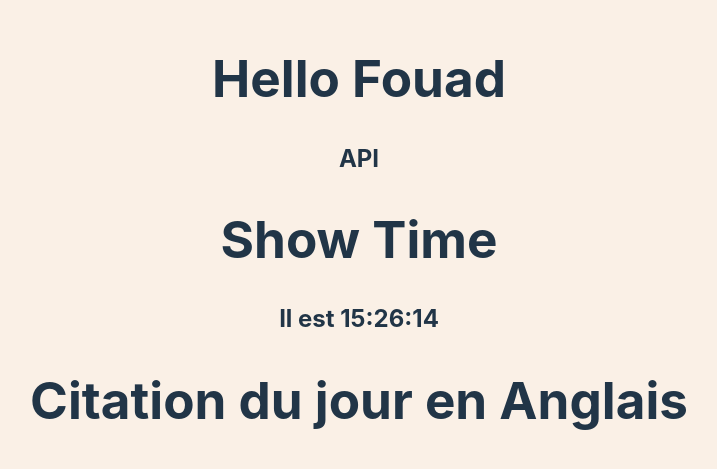
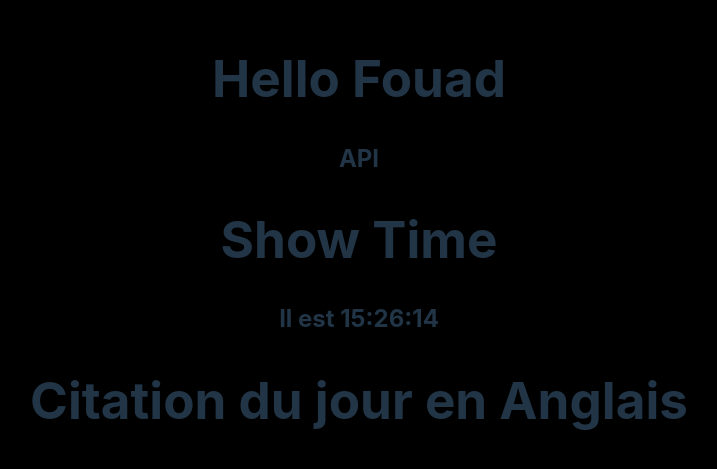
Before and after one commit to fouuuadi/Markdown_Editor, a React (Vite) app in the folder Markdown_Editor/: page / in a window 1280 px wide. Shown: the part 161-630 px from the top of the page, without its empty margins (281-998 px from the left). Built offline with nearby package versions, Linux system fonts and the light colour scheme.

Commit message:
changement background

```diff
--- a/Markdown_Editor/src/App.css
+++ b/Markdown_Editor/src/App.css
@@ -5,7 +5,7 @@
   text-align: center;
 }
 body{
-  background-color: #faf0e6;
+  background-color: #000000;
 }
 
 .logo {
```
